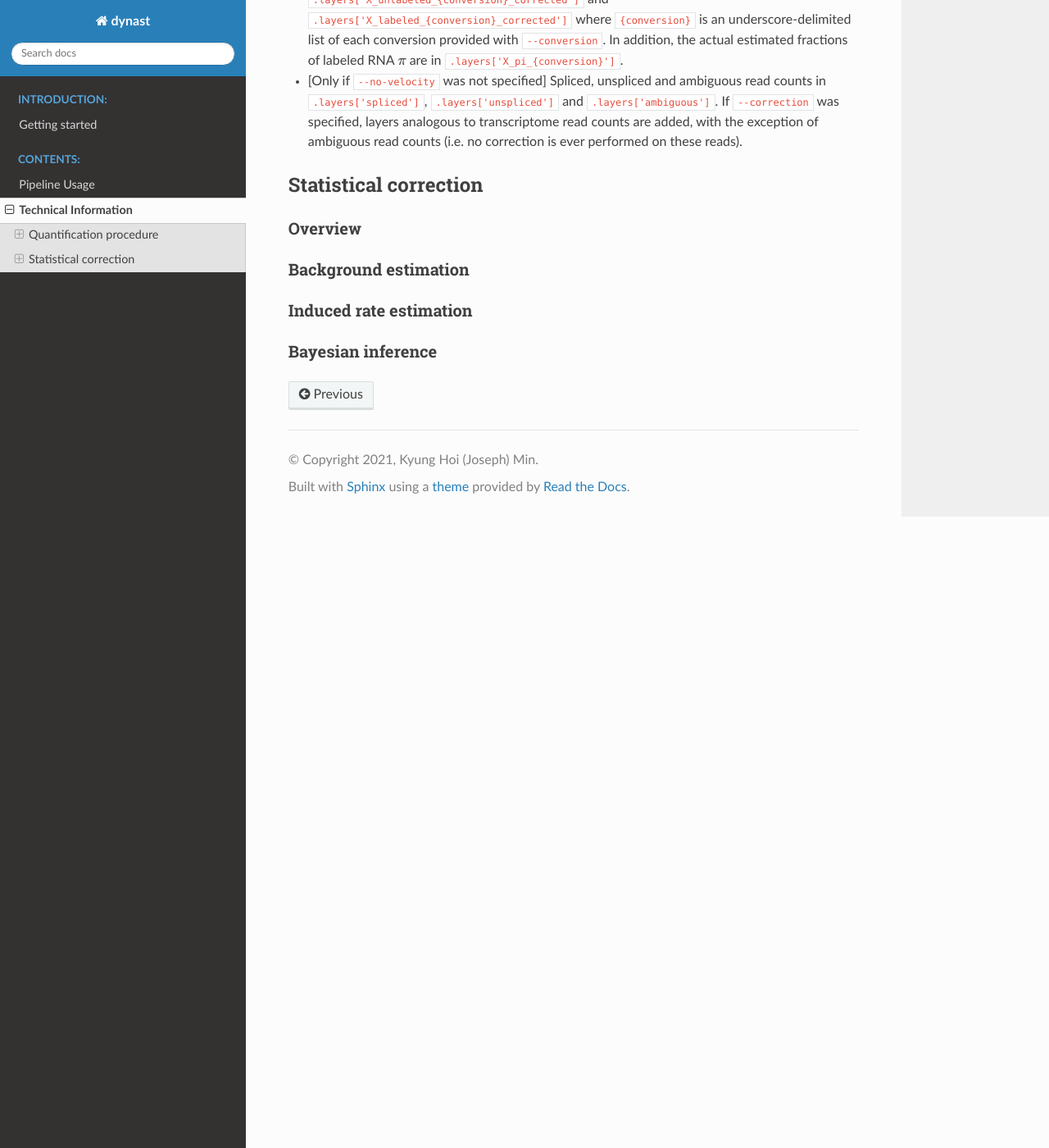
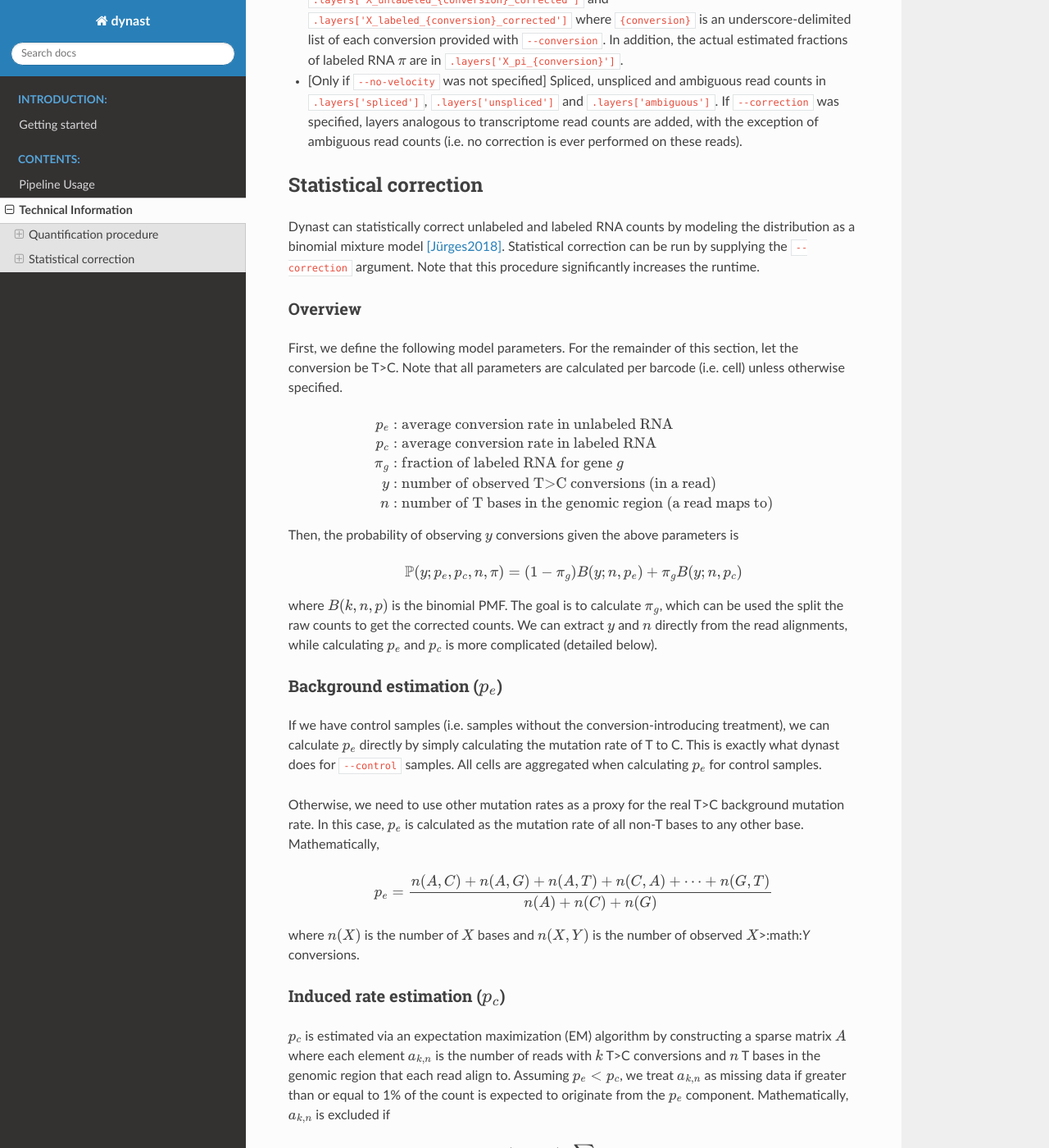
Before and after one commit to aristoteleo/dynast-release, a Sphinx documentation site: the page built from docs/technical_information.rst, in a window 1280 px wide and 1400 px high, scrolled down 2803 px. Shown: the whole window at 82% size. Built offline with Sphinx 7.4.7 and the Read the Docs theme 2.0.0, drawn with Linux system fonts in a browser that asks for light colours; pages that are not in the unit, such as notebooks, are missing from menus; some of the changed text lies outside the part shown.

Commit message:
update docs

```diff
--- a/docs/getting_started.rst
+++ b/docs/getting_started.rst
@@ -2,9 +2,11 @@ Getting started
 ===============
 Welcome to dynast!
 
-Dynast is a command-line pipeline that preprocesses data from metabolic labeling scRNA-seq experiments and quantify the following for mRNA species: unlabeled unspliced, unlabeled spliced, labeled unspliced and labeled spliced. In addition, dynast can perform statistical correction of these species through expectation maximization (EM) and Bayesian inference. Please see [PAGE] for more details on how the statistical correction is performed.
+Dynast is a command-line pipeline that preprocesses data from metabolic labeling scRNA-seq experiments and quantify the following for mRNA species: unlabeled unspliced, unlabeled spliced, labeled unspliced and labeled spliced. In addition, dynast can perform statistical correction of these species through expectation maximization (EM) and Bayesian inference. Please see :ref:`statistical_correction` for more details on how the statistical correction is performed.
 
-[SMALL GRAPHIC DEPICTING "PUNNET-SQUARE"]
+.. image:: _static/punnet_square.svg
+	:width: 500
+	:align: center
 
 Installation
 ^^^^^^^^^^^^
--- a/docs/index.rst
+++ b/docs/index.rst
@@ -6,7 +6,6 @@
 Dynast: Quantifying Unspliced and Spliced mRNA from Metabolically Labeled scRNA-seq Data
 ========================================================================================
 
-Brief summary
 
 .. toctree::
    :maxdepth: 2
--- a/docs/technical_information.rst
+++ b/docs/technical_information.rst
@@ -83,19 +83,82 @@ All files generated during this step is output to the output directory (:code:`-
 
 Statistical correction
 ^^^^^^^^^^^^^^^^^^^^^^
+Dynast can statistically correct unlabeled and labeled RNA counts by modeling the distribution as a binomial mixture model [Jürges2018]_. Statistical correction can be run by supplying the :code:`--correction` argument. Note that this procedure significantly increases the runtime.
 
 Overview
 ''''''''
+First, we define the following model parameters. For the remainder of this section, let the conversion be T>C. Note that all parameters are calculated per barcode (i.e. cell) unless otherwise specified.
+
+.. math::
+
+  \begin{align*}
+	  p_e &: \text{average conversion rate in unlabeled RNA}\\
+		p_c &: \text{average conversion rate in labeled RNA}\\
+		\pi_g &: \text{fraction of labeled RNA for gene } g\\
+		y &: \text{number of observed T>C conversions (in a read)}\\
+		n &: \text{number of T bases in the genomic region (a read maps to)}
+	\end{align*}
+
+Then, the probability of observing :math:`y` conversions given the above parameters is
+
+.. math::
+
+	\mathbb{P}(y;p_e,p_c,n,\pi) = (1-\pi_g) B(y;n,p_e) + \pi_g B(y;n,p_c)
+
+where :math:`B(k,n,p)` is the binomial PMF. The goal is to calculate :math:`\pi_g`, which can be used the split the raw counts to get the corrected counts. We can extract :math:`y` and :math:`n` directly from the read alignments, while calculating :math:`p_e` and :math:`p_c` is more complicated (detailed below).
 
 .. _background_estimation:
 
-Background estimation
-'''''''''''''''''''''
+Background estimation (:math:`p_e`)
+'''''''''''''''''''''''''''''''''''
+If we have control samples (i.e. samples without the conversion-introducing treatment), we can calculate :math:`p_e` directly by simply calculating the mutation rate of T to C. This is exactly what dynast does for :code:`--control` samples. All cells are aggregated when calculating :math:`p_e` for control samples.
+
+Otherwise, we need to use other mutation rates as a proxy for the real T>C background mutation rate. In this case, :math:`p_e` is calculated as the mutation rate of all non-T bases to any other base. Mathematically,
+
+.. math::
+
+	p_e = \frac{n(A,C)+n(A,G)+n(A,T)+n(C,A)+\cdots+n(G,T)}{n(A)+n(C)+n(G)}
+
+where :math:`n(X)` is the number of :math:`X` bases and :math:`n(X,Y)` is the number of observed :math:`X`>:math:`Y` conversions.
 
 .. _induced_rate_estimation:
 
-Induced rate estimation
-'''''''''''''''''''''''
+Induced rate estimation (:math:`p_c`)
+'''''''''''''''''''''''''''''''''''''
+:math:`p_c` is estimated via an expectation maximization (EM) algorithm by constructing a sparse matrix :math:`A` where each element :math:`a_{k,n}` is the number of reads with :math:`k` T>C conversions and :math:`n` T bases in the genomic region that each read align to. Assuming :math:`p_e < p_c`, we treat :math:`a_{k,n}` as missing data if greater than or equal to 1% of the count is expected to originate from the :math:`p_e` component. Mathematically, :math:`a_{k,n}` is excluded if
 
-Bayesian inference
-''''''''''''''''''
+.. math::
+
+	e_{k,n}=B(k;n,p_e) \cdot \sum_{k'>k} a_{k',n} > 0.01 a_{k,n}
+
+Let :math:`X=\{(k_1,n_1),\cdots\}` be the excluded data. The E step fills in the excluded data by their expected values given the current estimate :math:`p_c^{(t)}`,
+
+.. math::
+
+	a_{k,n}^{(t+1)} = \frac{\sum_{(k',n) \not\in X} B(k;n,p_c^{(t)}) \cdot a_{k',n}}{\sum_{(k',n) \not\in X} B(k';n,p_c^{(t)})}
+
+The M step updates the estiamte for :math:`p_c`
+
+.. math::
+
+	p_c^{(t+1)} = \frac{\sum_{k,n} ka_{k,n}^{(t+1)}}{\sum_{k,n} na_{k,n}^{(t+1)}}
+
+To speed up convergence, the dissection algorithm from [Jürges2018]_ is used.
+
+Bayesian inference (:math:`\pi_g`)
+''''''''''''''''''''''''''''''''''
+The fraction of labeled RNA :math:`\pi_g` is estimated with Bayesian inference using the binomial mixture model described above. A Markov chain Monte Carlo (MCMC) approach is applied using the :math:`p_e`, :math:`p_c`, and the matrix :math:`A` found/estimated in previous steps. :math:`\pi_g` is modeled as a :math:`Beta(\alpha,\beta)` random variable. Estimates of :math:`\alpha` and :math:`\beta` are calculated as the mean of the drawn samples from the model for each parameter. The final :math:`\pi_g` is estimated to be the *mode* of the :math:`Beta(\alpha,\beta)` distribution, as was done in [Hendriks2019]_. Mathematically,
+
+.. math::
+
+	\pi_g = \begin{cases}
+	  \frac{\alpha - 1}{\alpha + \beta - 2} & \alpha,\beta > 1 \\
+		0 & \alpha \leq 1, \beta > 1 \\
+		1 & \alpha > 1, \beta \leq 1 \\
+		\text{estimation failure} & \text{else}
+	\end{cases}
+
+
+
+.. [Jürges2018] https://doi.org/10.1093/bioinformatics/bty256
+.. [Hendriks2019] https://doi.org/10.1038/s41467-019-11028-9
```
Also changed, not shown: docs/_static/punnet_square.svg (added).
